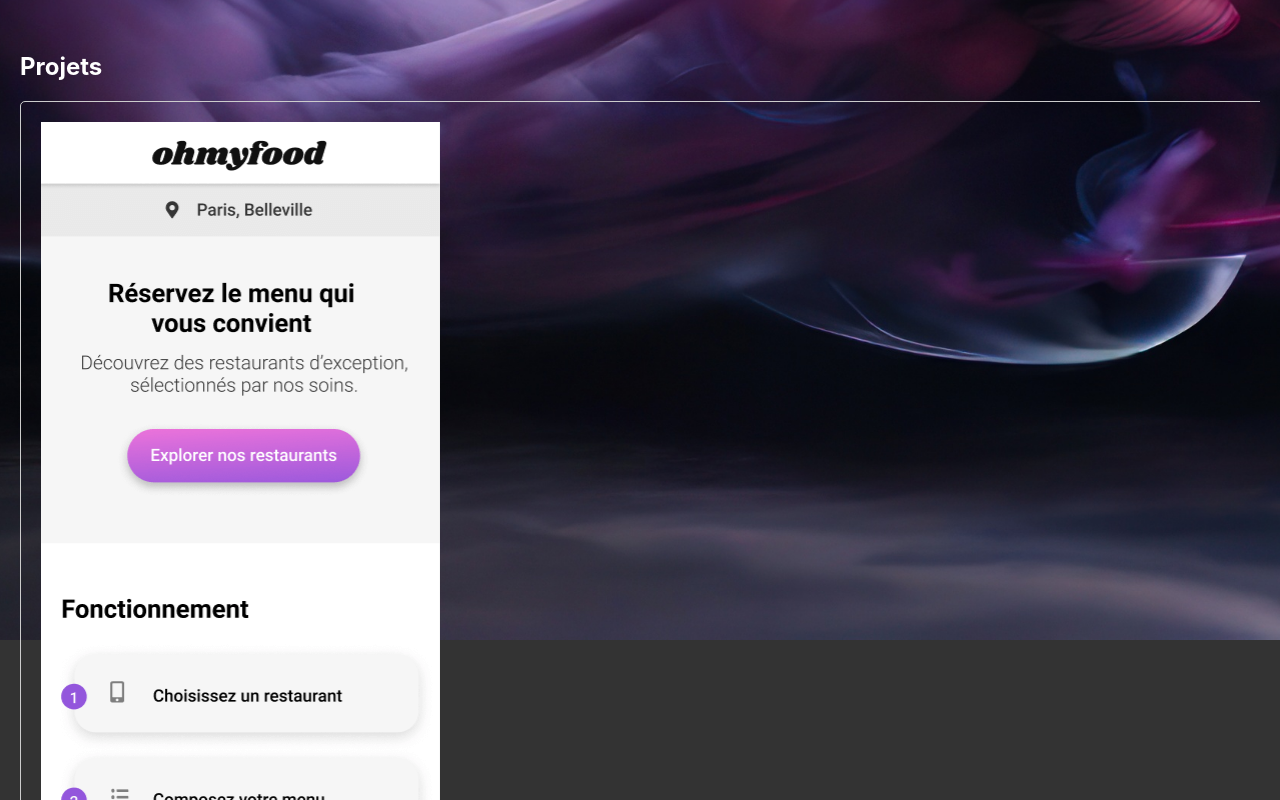
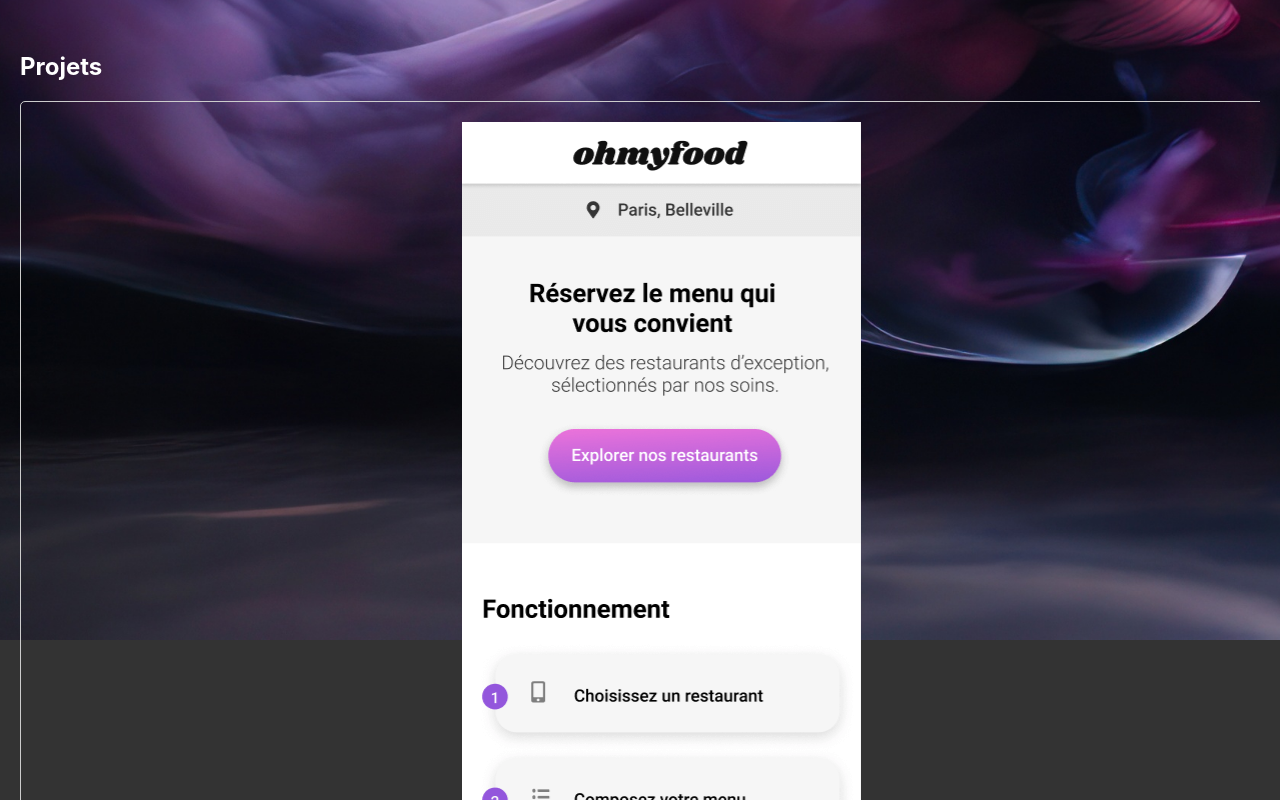
Before and after one commit to LabatiJulien/projet12, a React (Create React App) app in the folder portfolio/: page / in a window 1280 px wide. Shown: the part 1120-1920 px from the top of the page. Built offline with nearby package versions, Linux system fonts and the light colour scheme.

Commit message:
Mise à jour cv, + carrousel

```diff
--- a/portfolio/src/components/projets/Projets.css
+++ b/portfolio/src/components/projets/Projets.css
@@ -7,6 +7,15 @@
 
 .image-container {
   position: relative;
+  display: flex;
+  justify-content: center;
+  align-items: center;
+  height: 100%; /* Ajoutez ceci si vous souhaitez que le conteneur ait une hauteur fixe */
+}
+
+.image-container img {
+  max-width: 100%;
+  height: auto;
 }
 
 .modal {
```
Also changed, not shown: portfolio/src/img/Argent bank.png (added), 1 other file (tests, documents, lock files or other folders).
